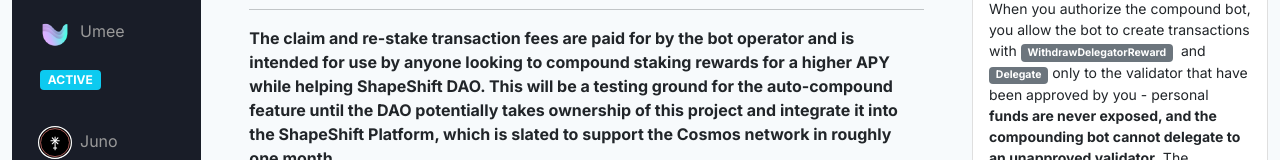
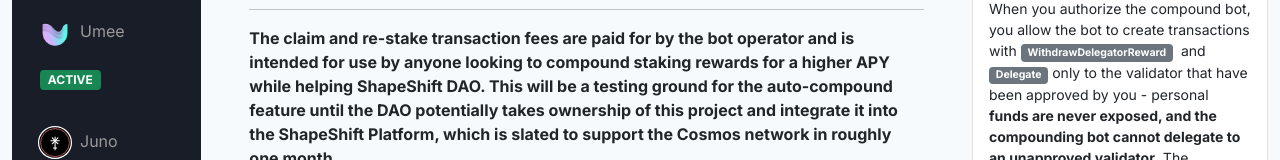
Before and after one commit to D3Cngo/ibc-autostake, a React (Vite) app: page /osmosis in a window 1280 px wide. Shown: the part 308-468 px from the top of the page. Built offline with nearby package versions, Linux system fonts and the light colour scheme; no server answers.

Commit message:
Update App.js

```diff
--- a/src/components/App.js
+++ b/src/components/App.js
@@ -268,16 +268,16 @@ class App extends React.Component {
                     <Link to="/osmosis" onClick={this.showNetworkSelect} role="button"><img src={OSMO} className="chain-logo p-1"/> Osmosis <Badge bg="success">ACTIVE</Badge></Link>
                 </li>
                 <li>
-                    <Link to="/umee" onClick={this.showNetworkSelect} role="button"><img src={UMEE} className="chain-logo p-2"/>Umee <Badge bg="info">ACTIVE</Badge></Link>
+                    <Link to="/umee" onClick={this.showNetworkSelect} role="button"><img src={UMEE} className="chain-logo p-2"/>Umee <Badge bg="success">ACTIVE</Badge></Link>
                 </li>
                 <li>
-                    <a href="#"><img src={JUNO} className="chain-logo p-2"/>Juno <Badge bg="secondary">COMING SOON</Badge></a>
+                    <a href="/"><img src={JUNO} className="chain-logo p-2"/>Juno <Badge bg="secondary">COMING SOON</Badge></a>
                 </li>
                 <li>
-                    <a href="#"><img src={TERRA} className="chain-logo p-2"/>Terra <Badge bg="secondary">COMING SOON</Badge></a>
+                    <a href="/"><img src={TERRA} className="chain-logo p-2"/>Terra <Badge bg="secondary">COMING SOON</Badge></a>
                 </li>
                 <li>
-                    <a href="#"><img src={EVMOS} className="chain-logo p-2"/>Evmos <Badge bg="danger">REKT</Badge></a>
+                    <a href="/"><img src={EVMOS} className="chain-logo p-2"/>Evmos <Badge bg="danger">REKT</Badge></a>
                 </li>
                 <li>
                     <a href="mailto:lpx@shapeshift.one"><img src={FROWN} className="chain-logo frown p-2"/> Report Bugs</a>
```
